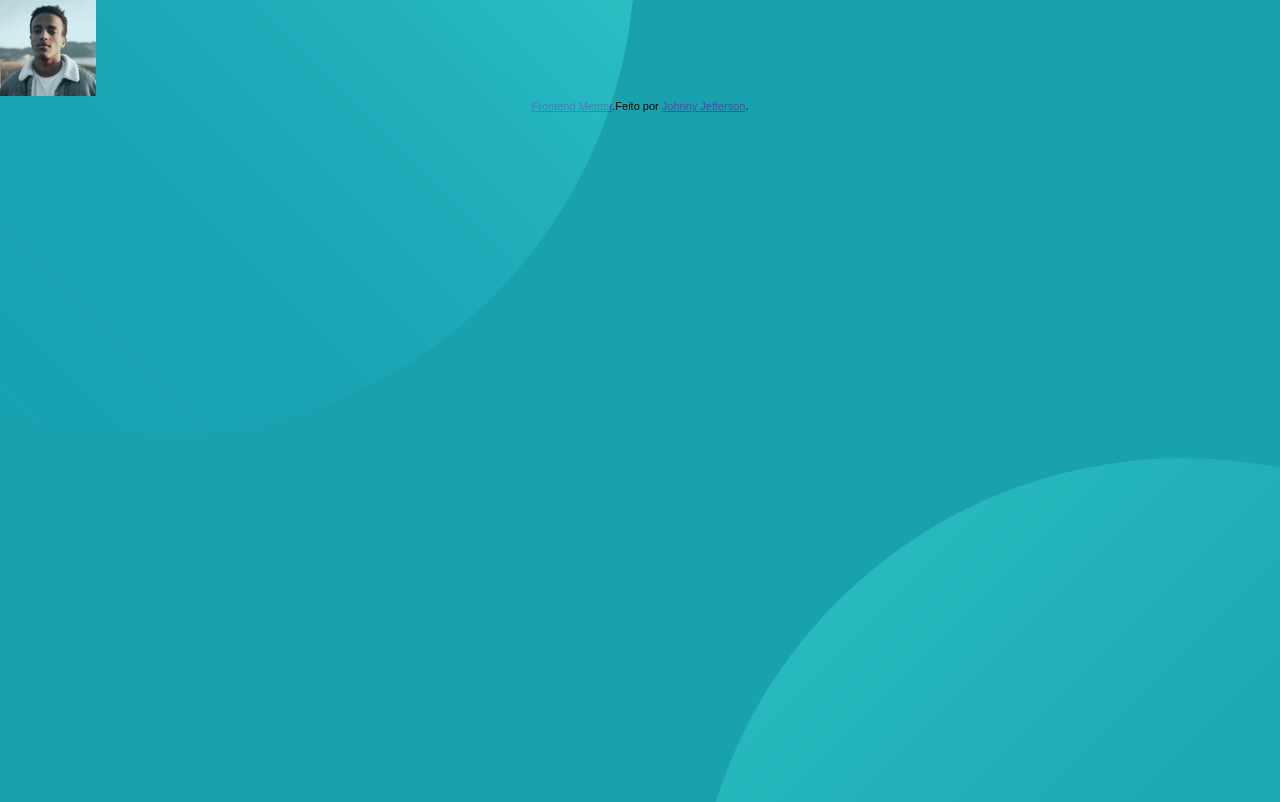
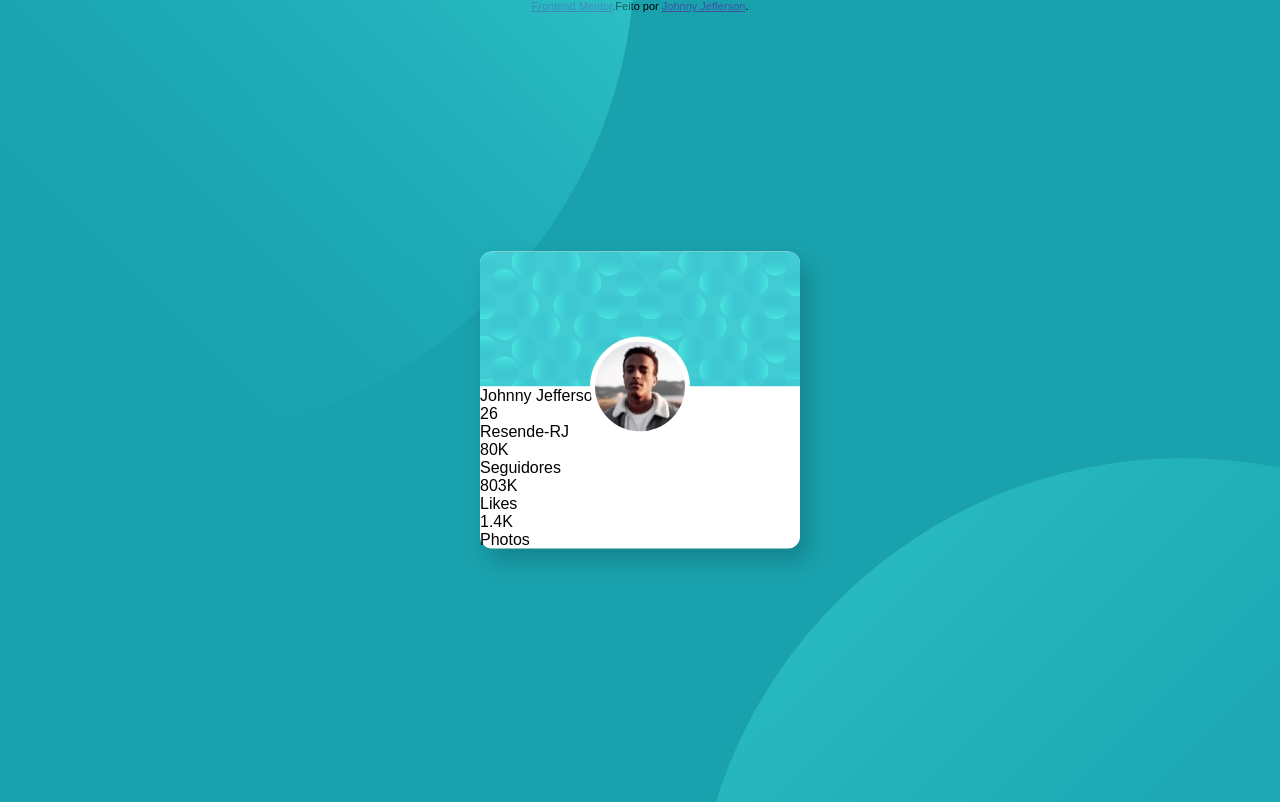
Before and after one commit to Johnny-J-Ramos/profile-card-component, a plain HTML site: page index.html in a window 1280 px wide. Shown: the top 802 px of the page. Drawn offline with Linux system fonts and the light colour scheme.

Commit message:
incluindo dados pessoais

```diff
--- a/index.html
+++ b/index.html
@@ -11,28 +11,45 @@
       sizes="32x32"
       href="./images/favicon-32x32.png"
     />
-  <title>Frontend Mentor | Profile card component</title>
-    <!-- Feel free to remove these styles or customise in your own stylesheet 👍 -->
+    <title>Profile card component</title>
+
     <style></style>
   </head>
 
   <body>
-    <img class="top" src="./images/bg-pattern-top.svg" alt="">
-    <img class="bottom" src="./images/bg-pattern-bottom.svg" alt="">
+    <img class="top" src="./images/bg-pattern-top.svg" alt="" />
+    <img class="bottom" src="./images/bg-pattern-bottom.svg" alt="" />
 
     <div class="card">
       <div class="card__top">
         <div class="card__profale">
-          <img src="./images/image-victor.jpg" alt="">
+          <img src="./images/image-victor.jpg" alt="" />
+        </div>
+      </div>
+
+      <div class="card_inf">
+        <div class="card__title">Johnny Jefferson</div>
+        <div class="card__title">26</div>
+        <div class="card__title">Resende-RJ</div>
+      </div>
+
+      <div class="card__stats">
+        <div class="stat">
+          <div class="stat__num">80K</div>
+          <div class="stat__title">Seguidores</div>
+        </div>
+        <div class="stat">
+          <div class="stat__num">803K</div>
+          <div class="stat__title">Likes</div>
+        </div>
+        <div class="stat">
+          <div class="stat__num">1.4K</div>
+          <div class="stat__title">Photos</div>
+        </div>
+
         </div>
       </div>
     </div>
-
-
-
-
-
-
 
     <!--<div class="card">
       <div class="img-card">
--- a/style.css
+++ b/style.css
@@ -50,6 +50,51 @@ body {
   }
 }
 
+/*CARD*/
+
+.card {
+  width: clamp(320px, calc(50vh - 100px), 400px);
+
+  position: absolute;
+  top: 50%;
+  left: 50%;
+  transform: translate(-50%, -50%);
+
+  border-radius: 12px;
+  background: white;
+  box-shadow: 8px 12px 24px rgba(0, 0, 0, 0.2);
+}
+
+.card__top {
+  width: 100%;
+  height: 135px;
+
+  position: relative;
+  background-image: url(./images/bg-pattern-card.svg);
+  background-size: contain;
+
+  border-top-left-radius: 12px;
+  border-top-right-radius: 12px;
+}
+
+.card__profale {
+  width: 100px;
+  height: 100px;
+  border-radius: 50%;
+  background: white;
+  padding: 5px;
+  position: absolute;
+  bottom: -50px;
+  left: 50%;
+  transform: translate(-50%);
+
+}
+.card__profale img {
+  width: 100%;
+  height: 100%;
+  border-radius: 60%;
+}
+
 /**
 .card {
   background-color: white;
```
